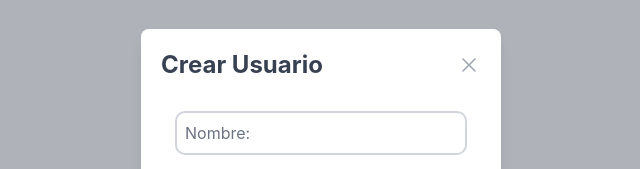
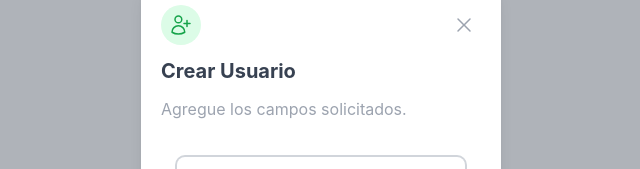
Before and after one commit to Daniel-Orta1999/Proyecto-de-Evaluaci-n, a React (Vite) app: page / in a window 1280 px wide. Both pictures are taken after a click on the button "Nuevo Usuario". Shown: the top 169 px of the page, without its empty margins (319-959 px from the left). Built offline with nearby package versions, Linux system fonts and the light colour scheme; no server answers.

Commit message:
Spinner on create user

```diff
--- a/src/components/CreateUser/CreateUserModal.tsx
+++ b/src/components/CreateUser/CreateUserModal.tsx
@@ -5,6 +5,8 @@ import { XMarkIcon } from '@heroicons/react/24/solid';
 import { useDispatch } from "react-redux";
 import { addUser } from "../../userReducer";
 import { postUser } from "../../ApiService";
+import { UserPlusIcon } from "@heroicons/react/24/outline";
+import Spinner from "../SpinnerLoadding/Spinner";
 
 type CreateUserModalProps = {
     isOpen: boolean;
@@ -18,11 +20,13 @@ const CreateUserModal: React.FC<CreateUserModalProps> = ({ isOpen, onClose }) =>
     const [addEmail, setEmail] = useState('');
     const [addGender, setGender] = useState<Gender>(Gender.Male);
     const [errorMessage, setErrorMessage] = useState('');
+    const [isLoading, setIsLoading] = useState(false);
     const handleCreateClick = async () => {
         if (!addName.trim() || !addEmail.trim() || !addGender.trim()) {
             setErrorMessage('Por favor, complete todos los campos.');
             return;
         }
+        setIsLoading(true);
         const formData = {
             name: addName.trim(),
             email: addEmail.trim(),
@@ -37,6 +41,7 @@ const CreateUserModal: React.FC<CreateUserModalProps> = ({ isOpen, onClose }) =>
         setGender(Gender.Male);
         setErrorMessage('');
         onClose();
+        setIsLoading(false);
     };
     const handleCancelClick = () => {
         onClose();
@@ -54,12 +59,22 @@ const CreateUserModal: React.FC<CreateUserModalProps> = ({ isOpen, onClose }) =>
             className="modal fixed top-1/4 left-1/2  -translate-x-1/2 -translate-y-1/2 bg-white  p-5  shadow-lg rounded-lg"
             overlayClassName=" fixed top-0 left-0 w-full h-full bg-gray-700 bg-opacity-40">
             <div>
-                <div className="flex justify-between items-center mb-4">
-                    <h2 className="text-2xl font-bold text-gray-700">Crear Usuario</h2>
-                    <h2 onClick={onClose} className="text-gray-400 hover:text-gray-800 focus:outline-none">
+
+
+                <div className="flex justify-between items-center pb-3">
+                    <div className="flex items-center">
+                        <span className="p-2 bg-green-100 rounded-full">
+                            <UserPlusIcon className="w-6 h-6 text-green-600" />
+                        </span>
+                    </div>
+                    <button onClick={onClose} className="bg-transparent  text-gray-400 py-1 px-1 rounded-5 hover:bg-gray-200">
                         <XMarkIcon className="w-6 h-6" />
-                    </h2>
+                    </button>
                 </div>
+
+                    <h2 className="text-xl font-bold text-gray-700 pb-3">Crear Usuario</h2>
+                    <h2 className="text-l text-gray-400 pb-5 pb-1">Agregue los campos solicitados.</h2>
+
                 {errorMessage && (
                     <p className="text-sm text-red-500 mb-4">{errorMessage}</p>
                 )}
@@ -117,7 +132,8 @@ const CreateUserModal: React.FC<CreateUserModalProps> = ({ isOpen, onClose }) =>
                             type="button"
                             onClick={handleCreateClick}
                             className="inline-flex justify-center py-2 px-4 border border-transparent shadow-sm text-sm font-medium rounded-md text-white bg-violet-600 hover:bg-violet-700 focus:outline-none focus:ring-2 focus:ring-offset-2 focus:ring-blue-500">
-                            Crear
+
+                            {isLoading ? <Spinner /> : "Crear"}
                         </button>
                     </div>
                 </form>
```
